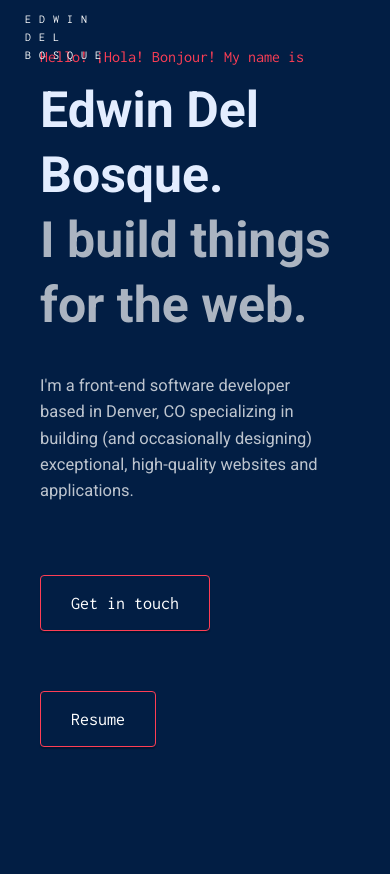
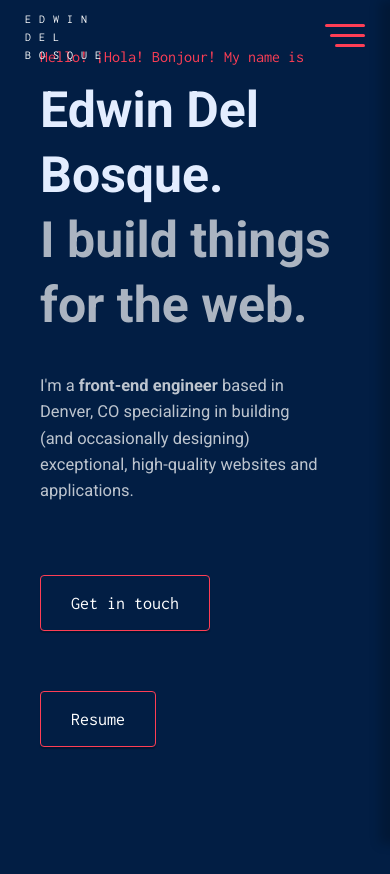
Before and after one commit to royamoussapour/portfolio, a React (Create React App) app: page / in a window 390 px wide. Shown: the top 874 px of the page. Built offline with nearby package versions, Linux system fonts and the light colour scheme.

Commit message:
Add mobile hamburger menu fully working

```diff
--- a/src/App.js
+++ b/src/App.js
@@ -14,9 +14,12 @@ function App() {
 					<h1>Edwin Del Bosque.</h1>
 					<h1 className='sub-header-title'>I build things for the web.</h1>
 					<p className='description-title'>
-						I'm a <span>front-end software developer</span> based in Denver, CO
-						specializing in building (and occasionally designing) exceptional,
-						high-quality websites and applications.
+						I'm a{' '}
+						<span>
+							<b>front-end engineer</b>
+						</span>{' '}
+						based in Denver, CO specializing in building (and occasionally
+						designing) exceptional, high-quality websites and applications.
 					</p>
 					<div>
 						<a href='mailto:edwinbosq@gmail.com'>
--- a/src/NavigationBar.js
+++ b/src/NavigationBar.js
@@ -1,22 +1,51 @@
-import React from 'react';
+import React, { Component } from 'react';
 import './NavigationBar.scss';
 
-const NavigationBar = () => {
+class NavigationBar extends Component {
+	constructor() {
+		super();
+		this.state = {
+			isActive: false
+		};
+	}
+
+	toggleMobileMenu = () => {
+		this.setState(prevState => ({
+			isActive: !prevState.isActive
+		}));
+	};
+
+	closeMobileMenu = () => {
+		this.setState({ isActive: false });
+	};
+
+	render() {
 		return (
-		<>
+			<nav>
+				<div
+					className={`hamburger-menu ${this.state.isActive &&
+						'hamburger-menu-active'}`}
+					onClick={() => this.toggleMobileMenu()}>
+					<div className='bar-1'></div>
+					<div className='bar-2'></div>
+					<div className='bar-3'></div>
+				</div>
 				<div className='logo'>
 					<p>
 						EDWIN <span>DEL</span> BOSQUE
 					</p>
 				</div>
-			<ul className='navigation-ul'>
-				<li>Home</li>
-				<li>Projects</li>
-				<li>About</li>
-				<li>Contact</li>
+				<ul
+					className={`navigation-ul ${this.state.isActive &&
+						'navigation-ul-active'}`}>
+					<li onClick={() => this.closeMobileMenu()}>Home</li>
+					<li onClick={() => this.closeMobileMenu()}>Projects</li>
+					<li onClick={() => this.closeMobileMenu()}>About</li>
+					<li onClick={() => this.closeMobileMenu()}>Contact</li>
 				</ul>
-		</>
+			</nav>
 		);
-};
+	}
+}
 
 export default NavigationBar;
--- a/src/NavigationBar.scss
+++ b/src/NavigationBar.scss
@@ -24,6 +24,35 @@
 			color: rgb(202, 202, 202);
 			transition: 0.15s;
 		}
+	}
+}
+
+.hamburger-menu {
+	visibility: hidden;
+	position: absolute;
+	display: flex;
+	flex-direction: column;
+	align-items: flex-end;
+	justify-content: center;
+	right: 22px;
+	top: 20px;
+	cursor: pointer;
+
+	div {
+		height: 3px;
+		width: 40px;
+		border-radius: 5px;
+		background: #fe3e55;
+		margin: 3.5px;
+		transition: 0.3s;
+	}
+
+	.bar-2 {
+		width: 35px;
+	}
+
+	.bar-3 {
+		width: 30px;
 	}
 }
 
@@ -54,18 +83,67 @@
 @media only screen and (max-width: 730px) {
 	.navigation-ul {
 		margin-right: 0px;
-		// box-shadow: 0 10px 10px rgba(0, 0, 0, 0.205);
-		position: absolute;
-		top: 0;
-		left: 0;
+		box-shadow: -10px 0px 10px rgba(0, 0, 0, 0.205);
 		width: 100%;
 		height: 73px;
+		position: fixed;
+		left: 100vw;
+		display: flex;
+		transition: 0.7s;
+		align-items: flex-start;
+		justify-content: center;
+		flex-direction: column;
+		height: 100vh;
+		background: #1b3050;
+		padding-bottom: 100px;
+		padding-left: 17%;
+
+		li {
+			font-size: 20px;
+			width: 100px;
+			text-align: center;
+			list-style: none;
+			margin: 0px 0 0px 0px;
+			padding-bottom: 50px;
+		}
 	}
 
-	li {
-		right: 100vh;
-		position: absolute;
-		transition: 1s;
+	.navigation-ul-active {
+		left: 50%;
+	}
+
+	.hamburger-menu {
+		visibility: visible;
+		z-index: 1;
+	}
+
+	.hamburger-menu-active {
+		align-items: center;
+		.bar-1 {
+			height: 3px;
+			width: 40px;
+			border-radius: 5px;
+			background: #fe3e55;
+			margin: 3.5px;
+			position: relative;
+			top: 10px;
+			transform: rotate(-45deg);
+		}
+
+		.bar-2 {
+			width: 0;
+		}
+
+		.bar-3 {
+			height: 3px;
+			transform: rotate(45deg);
+			width: 40px;
+			border-radius: 5px;
+			background: #fe3e55;
+			position: relative;
+			bottom: 10px;
+			margin: 3.5px;
+		}
 	}
 
 	.logo p {
```
Lines whose indentation alone changed are shown as unchanged.
